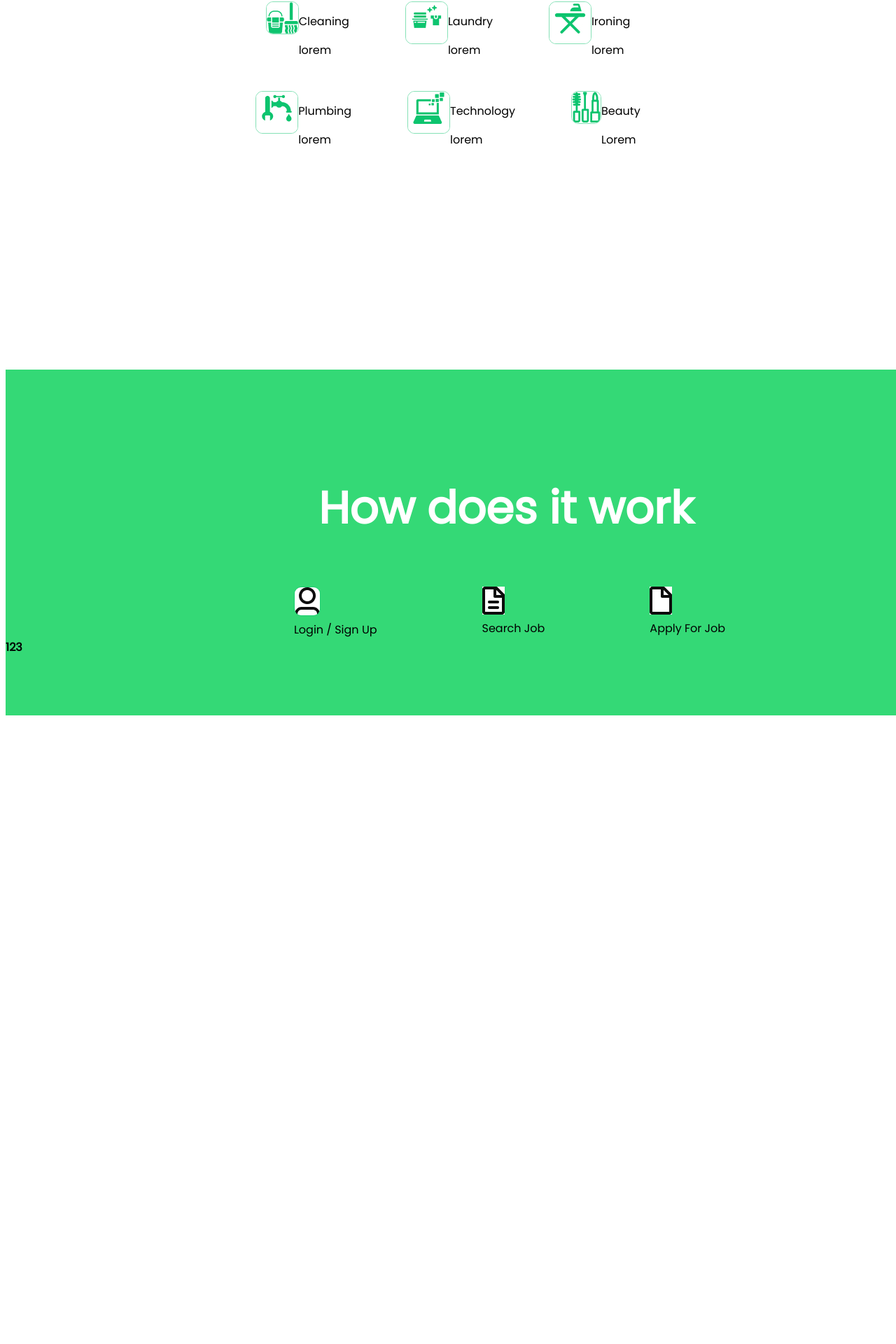
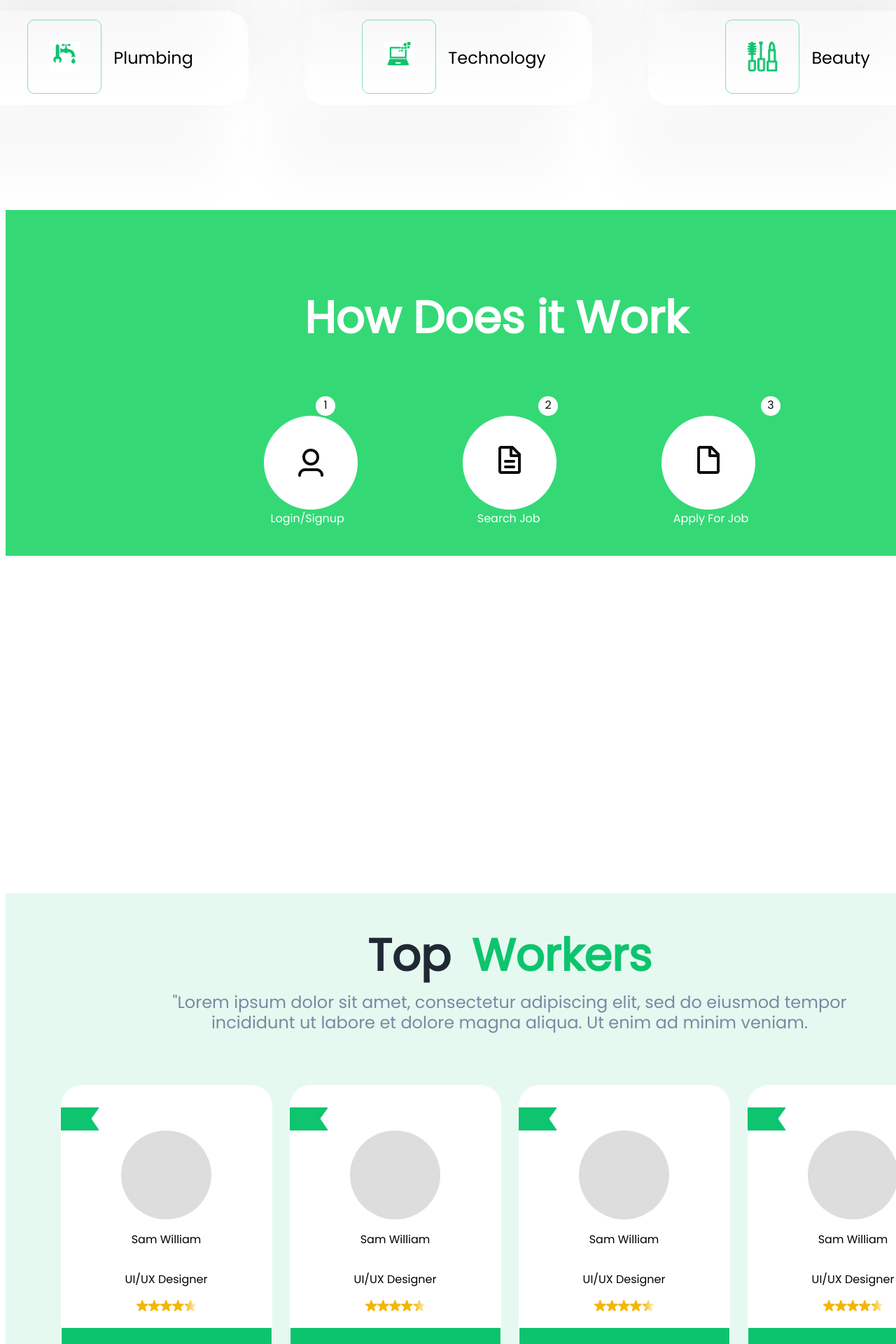
Before and after one commit to Tiko8686/motaka2, a React (Create React App) app: page / in a window 1280 px wide. Shown: the part 812-2732 px from the top of the page at 70% size. Built offline with nearby package versions, Linux system fonts and the light colour scheme.

Commit message:
homepage styles

```diff
--- a/package.json
+++ b/package.json
@@ -15,6 +15,7 @@
     "@material-ui/core": "^4.12.4",
     "@mui/icons-material": "^5.6.2",
     "@mui/material": "^5.6.4",
+    "@react-icons/all-files": "^4.1.0",
     "@testing-library/jest-dom": "^5.16.2",
     "@testing-library/react": "^12.1.2",
     "@testing-library/user-event": "^13.5.0",
--- a/src/components/homePage/HomePage.jsx
+++ b/src/components/homePage/HomePage.jsx
@@ -52,68 +52,60 @@ export const HomePage = () => {
   return (
     // <header className="header_homePage">
     <div className="container_homePage">
-    <div className="first3">
       <div className="title_homePage">
         <div className="startcareer">
           <p className="paraStart">
             Start Your Career Here With <span>1000+</span> Best Jobs For You
           </p>
           <div className="search_homePage">
-              <input className="searchInput"
+            <input
+              className="searchInput"
               type="search"
               name=""
               id=""
-                placeholder={"Find the job you want"}
-
+              placeholder={"AiOutlineSearch Find the job you want"}
             />
-               <img className="srcIcon" src={Search} alt="" />
+            {/* <img className="srcIcon" src={Search} alt="" /> */}
             <button className="srcBtn">Search</button>
-
           </div>
         </div>
         {/* <img className="girlImg" src={HPImg} alt="" /> */}
       </div>
-        </div>
+
       <div className="popularity">
         <div className="popular">
           Popular <span className="greenJob">Job</span> Categories
         </div>
         <div className="jobTxt">
           Lorem ipsum dolor sit amet, consectetur adipiscing elit, sed do
-            eiusmod tempor incididunt ut labore et dolore magna aliqua. Ut enim
-            ad minim veniam.
+          eiusmod tempor incididunt ut labore et dolore magna aliqua. Ut enim ad
+          minim veniam.
         </div>
-
 
         <div className="categories_bar">
           <div className="categories1">
             <div className="frst">
-            <span>
+              <span className="imgDiv">
                 <img className="img1" src={Vector} alt="" />
               </span>
               <div>
                 <p>Cleaning</p>
-              <p>lorem</p>
               </div>
             </div>
-          <div className="scnd">
-            <span>
+            <div className="frst">
+              <span className="imgDiv">
                 <img className="img1" src={laundry} alt="" />
               </span>
               <div>
                 <p>Laundry</p>
-              <p>lorem</p>
-
               </div>
             </div>
-          <div className="thrd">
-            <span>
+            <div className="frst">
+              <span className="imgDiv">
                 <img className="img1" src={iron} alt="" />
               </span>
               <div>
                 <p>Ironing</p>
-              <p>lorem</p>
-
               </div>
             </div>
           </div>
@@ -124,56 +116,54 @@ export const HomePage = () => {
               </span>
               <div>
                 <p>Plumbing</p>
-              <p>lorem</p>
               </div>
             </div>
             <div className="fift">
               <span>
-              <img className="img1"   src={technology} alt="" />
+                <img className="img1" src={technology} alt="" />
               </span>
               <div>
                 <p>Technology</p>
-              <p>lorem</p>
               </div>
-
             </div>
             <div className="six">
               <span>
-              <img className="img1"  src={beauty} alt="" />
+                <img className="img1" src={beauty} alt="" />
               </span>
               <div>
                 <p>Beauty</p>
-              <p>Lorem </p>
-
               </div>
             </div>
-        </div> </div></div>
+          </div>{" "}
+        </div>
+      </div>
       <div className="loginBar_homePage">
-          <p>How does it work</p>
+        <p>How Does it Work</p>
+        <div className="right_round">
+          <div className="numbers">1</div>
+          <div className="numbers">2</div>
+          <div className="numbers">3</div>
+        </div>
         <div className="round_bar_homePage">
           <div className="round1">
-              <span>
-                <img className="img1"  src={IconPerson} alt="" />
-              </span>
-              <div>Login / Sign Up</div>
+            <img className="LogImg" src={IconPerson} alt="" />
           </div>
           <div className="round2">
             <span>
               <img src={IconList} alt="" />
             </span>
-              <div>Search Job</div>
           </div>
           <div className="round3">
             <span>
               <img src={IconList1} alt="" />
             </span>
-              <div>Apply For Job</div>
           </div>
         </div>
-          <div className="right_round">
-            <b>1</b>
-            <b>2</b>
-            <b>3</b>
+
+        <div className="HDWtext">
+          <div>Login/Signup</div>
+          <div>Search Job</div>
+          <div>Apply For Job</div>
         </div>
       </div>
       <div className="min_round_left">
@@ -196,26 +186,28 @@ export const HomePage = () => {
         <p></p>
         <p></p>
       </div>
+
       <div className="topWorkers_homePage">
         <div id="title_topWorkers">
-            <div>
-              Top <span> Workers</span>
+          <div className="topWorkers">
+            Top <span id="greenWork"> Workers</span>
           </div>
-            <div>
+          <div className="topWorkTxt">
             "Lorem ipsum dolor sit amet, consectetur adipiscing elit, sed do
-              eiusmod tempor incididunt ut labore et dolore magna aliqua. Ut
-              enim ad minim veniam.
+            eiusmod tempor incididunt ut labore et dolore magna aliqua. Ut enim
+            ad minim veniam.
           </div>
         </div>
-          <div id="user_workers1">
-            <div>
-              <img src={Fl} alt="" />
-            </div>
+        <div className="workersImg">
+
+          <div id="user_workers2">
+            <img className="imgBig" src={Fl} alt="" />
+            <div className="centerWork">
+              {" "}
+              <div className="imgWork"></div>
               <p>Sam William</p>
               <p>UI/UX Designer</p>
-            <span>
-              <p>View</p>
-            </span>
+              <span></span>
               <div className="star_workers">
                 <img src={Star} alt="" />
                 <img src={Star} alt="" />
@@ -223,16 +215,17 @@ export const HomePage = () => {
                 <img src={Star} alt="" />
                 <img src={Star1} alt="" />
               </div>
+              <p className="view">View</p>
             </div>
-          <div id="user_workers2">
-            <div>
-              <img src={Fl} alt="" />
           </div>
+          <div id="user_workers1">
+            <img className="imgBig" src={Fl} alt="" />
+            <div className="centerWork">
+              {" "}
+              <div className="imgWork"></div>
               <p>Sam William</p>
               <p>UI/UX Designer</p>
-            <span>
-              <p>View</p>
-            </span>
+              <span></span>
               <div className="star_workers">
                 <img src={Star} alt="" />
                 <img src={Star} alt="" />
@@ -240,16 +233,17 @@ export const HomePage = () => {
                 <img src={Star} alt="" />
                 <img src={Star1} alt="" />
               </div>
+              <p className="view">View</p>
+            </div>
           </div>
           <div id="user_workers3">
-            <div>
-              <img src={Fl} alt="" />
-            </div>
+            <img className="imgBig" src={Fl} alt="" />
+            <div className="centerWork">
+              {" "}
+              <div className="imgWork"></div>
               <p>Sam William</p>
               <p>UI/UX Designer</p>
-            <span>
-              <p>View</p>
-            </span>
+              <span></span>
               <div className="star_workers">
                 <img src={Star} alt="" />
                 <img src={Star} alt="" />
@@ -257,16 +251,17 @@ export const HomePage = () => {
                 <img src={Star} alt="" />
                 <img src={Star1} alt="" />
               </div>
+              <p className="view">View</p>
+            </div>
           </div>
           <div id="user_workers4">
-            <div>
-              <img src={Fl} alt="" />
-            </div>
+            <img className="imgBig" src={Fl} alt="" />
+            <div className="centerWork">
+              {" "}
+              <div className="imgWork"></div>
               <p>Sam William</p>
               <p>UI/UX Designer</p>
-            <span>
-              <p>View</p>
-            </span>
+              <span></span>
               <div className="star_workers">
                 <img src={Star} alt="" />
                 <img src={Star} alt="" />
@@ -274,12 +269,16 @@ export const HomePage = () => {
                 <img src={Star} alt="" />
                 <img src={Star1} alt="" />
               </div>
+              <p className="view">View</p>
+            </div>
+          </div>
         </div>
         <div>
           <span></span>
           <span></span>
           <span></span>
         </div>
+
         <div className="end_page">
           <p></p>
           <p></p>
@@ -317,22 +316,7 @@ export const HomePage = () => {
           <img src={TelegramGreen} alt="" />
         </div>
       </div>
-        <div className="buttons_bar">
-          <div>
-             <button onClick={() => SignIn("SignIn")}>SignIn</button>
-          </div>
-          <div>
-            <button onClick={() => JobListing("JobListing")}>JobListing</button>
-          </div>
-          <div>
-            <button onClick={() => ForgotPass("ForgotPass")}>ForgotPass</button>
-          </div>
-          <div>
-            <button onClick={() => Verification("Verification")}>
-              Verification
-            </button>
-          </div>
-        </div>
+
     </div>
   );
 };
--- a/src/components/homePage/Homepage.scss
+++ b/src/components/homePage/Homepage.scss
@@ -1,17 +1,16 @@
 .title_homePage {
   display: flex;
-}
-.first3 {
+  justify-content: center;
+
+}
+
+.container_homePage {
   display: flex;
   flex-direction: column;
-  gap: 260px;
-}
-.container_homePage {
-  display: flex;
-  flex-direction: column;
-  gap: 300px;
+  gap: 150px;
 }
 .startcareer {
+
   width: 764px;
   height: 300px;
   font-family: "Poppins", sans-serif;
@@ -20,6 +19,12 @@
   font-size: 64px;
   line-height: 100px;
   color: #1f2833;
+  display: flex;
+  justify-content: center;
+  flex-direction: column;
+
+}
+.paraStart {
 }
 .popular {
   display: flex;
@@ -39,14 +44,12 @@
 .popularity {
   display: flex;
   justify-content: center;
+  align-items: center;
   flex-direction: column;
   gap: 20px;
 }
 .jobTxt {
-  display: flex;
-  justify-content: center;
-  align-items: center;
-  text-align: center;
+align-items: center;
   width: 982px;
   height: 58px;
   font-family: "Poppins", sans-serif;
@@ -185,7 +188,7 @@
   background: #ffffff;
   border-radius: 30px;
   border: 0px;
-  padding-left: 70px;
+
   outline-color: rgba(13, 196, 110, 0.2);
   width: 519px;
   height: 64px;
@@ -208,9 +211,8 @@
   cursor: pointer;
 }
 .srcIcon {
-  position: absolute;
-  left: 85px;
-  margin-top: 17px;
+ width: 50px;
+ height: 50px;
 }
 // input {
 // position: absolute;
@@ -328,6 +330,7 @@
   display: flex;
   justify-content: center;
 
+
   gap: 80px;
 }
 .categories2 {
@@ -344,21 +347,48 @@
   box-shadow: 40px -30px 70px rgba(121, 121, 121, 0.07),
     -40px 100px 70px rgba(121, 121, 121, 0.05);
   background: #ffffff;
-
   border-radius: 30px;
 }
 .img1 {
-  border: 0.5px solid rgba(13, 196, 110, 0.5);
-  border-radius: 10px;
+
+      width: 44.25px;
+      height: 44.25px;
+      border: 0.5px solid rgba(13, 196, 110, 0.5);
+      border-radius: 10px;
+      margin-left: 30px;
+      text-align: center;
+      font-family: "Poppins";
+      margin: 17px ;
+      padding: 30px;
+vertical-align: center;
+}
+.imgDiv{
+  color: #0d0d0d;
 }
 .frst,
 .scnd,
 .thrd,
 .four,
 .fift,
-.six{
-  display: flex;
-}
+.six {
+  width: 411px;
+  height: 134px;
+  font-style: normal;
+  font-weight: 500;
+  font-size: 24px;
+  line-height: 24px;
+
+  box-shadow: 40px -30px 70px rgba(121, 121, 121, 0.07),
+    -40px 100px 70px rgba(121, 121, 121, 0.05);
+  border-radius: 30px;
+  align-items: center;
+display: flex;
+justify-content: center;
+  cursor: pointer;
+
+}
+
+
 // .categories1 {
 //   position: relative;
 //   width: 411px;
@@ -439,10 +469,9 @@
   height: 494px;
   margin: 0 auto;
 
-
   background: #34d976;
   p {
-    width: 546px;
+    width: 586px;
     height: 64px;
     font-family: "Poppins";
     font-style: normal;
@@ -459,6 +488,44 @@
   justify-content: center;
   gap: 150px;
 }
+.round1,.round2,.round3{
+  box-sizing: border-box;
+      width: 134px;
+      height: 134px;
+      border: 0.5px solid #ffffff;
+      border-radius: 100%;
+      display: flex;
+      justify-content: center;
+
+      align-items: center;
+     background-color: #ffffff;
+
+}
+.HDWtext{
+  color: #ffffff
+  ;
+  display: flex;
+  justify-content: center;
+  gap: 190px;
+}
+.right_round {
+  color: #ffffff;
+  display: flex;
+  justify-content: center;
+   gap: 290px;
+   padding-left: 110px;
+
+ }
+ .numbers{
+  display: flex;
+  justify-content: center;
+  background-color: #ffffff;
+  border-radius: 100px;
+  width: 28px;
+  height: 28px;
+  color: #0d0d0d;
+ }
+
 // .round_bar_homePage {
 //   position: relative;
 //   width: 1020px;
@@ -824,21 +891,123 @@
 //   }
 // }
 
-// .topWorkers_homePage {
-//   width: 1440px;
-//   height: 914px;
-//   margin: 0 auto;
-//   position: absolute;
-//   top: 2021px;
-//   left: 0px;
-//   background: rgba(13, 196, 110, 0.1);
-// }
-
-// #title_topWorkers {
+.topWorkers_homePage {
+  width: 1440px;
+  height: 914px;
+  margin: 0 auto;
+ display: flex;
+ justify-content: center;
+ flex-direction: column;
+  gap: 75px;
+  background: rgba(13, 196, 110, 0.1);
+}
+
+#title_topWorkers {
+  display: flex;
+  justify-content: center;
+  flex-direction: column;
+  align-items: center;
+  gap: 20px;
+  // width: 407px;
+  // height: 64px;
+  // font-family: "Poppins";
+  //     font-style: normal;
+  //     font-weight: 600;
+  //     font-size: 64px;
+  //     line-height: 64px;
+}
+.topWorkers{
+  font-family: "Poppins";
+      font-style: normal;
+      font-weight: 600;
+      font-size: 64px;
+      line-height: 64px;
+      display: flex;
+      justify-content: center;
+      align-items: center;
+      gap: 30px;
+      width: 407px;
+      height: 64px;
+      color: #1f2833;
+}
+#greenWork{color: #0dc46e;}
+.topWorkTxt{
+  font-family: "Poppins";
+      font-style: normal;
+      font-weight: 400;
+      font-size: 24px;
+      line-height: 29px;
+      display: flex;
+      align-items: center;
+      text-align: center;
+      color: #7a88a3;
+      width: 982px;
+      height: 58px;
+}
+.workersImg{
+
+  display: flex;
+  justify-content: center;
+  gap: 25px;
+}
+#user_workers1,#user_workers2,#user_workers3,#user_workers4 {
+  width: 302px;
+  height: 418px;
+  left: 80px;
+  top: 298px;
+  background: #ffffff;
+  border-radius: 30px;
+  display: flex;
+  justify-content: center;
+  flex-direction: column;
+
+
+}
+.centerWork{
+  display: flex;
+  justify-content: center;
+  align-items: center;
+  flex-direction: column;
+  height: 321px;
+}
+.imgBig{
+
+  display: flex;
+  justify-content: left;
+  text-align: left;
+  height: 33px;
+  width: 55px;
+}
+.imgWork{
+  display: flex;
+  justify-content: center;
+ align-items: center;
+  width: 129px;
+      height: 129px;
+      border-radius: 100%;
+      background: rgba(196, 196, 196, 0.57);
+}
+.nameWorkers{
+  display: flex;
+  justify-content: center;
+}
+.view{
+  color: #ffffff;
+  display: flex;
+  justify-content: center;
+  align-items: center;
+  text-align: center;
+  background-color: #0dc46e;
+  border-bottom-left-radius: 30px;
+  border-bottom-right-radius: 30px;
+  height: 70px;
+  width: 300px;
+ margin-bottom: -30px;
+}
 //   div:nth-child(1) {
 //     position: absolute;
-//     width: 407px;
-//     height: 64px;
+    // width: 407px;
+    // height: 64px;
 //     left: 516px;
 //     top: 0px;
 //     font-family: "Poppins";
@@ -876,12 +1045,12 @@
 
 // #user_workers1 {
 //   position: absolute;
-//   width: 302px;
-//   height: 418px;
-//   left: 80px;
-//   top: 298px;
-//   background: #ffffff;
-//   border-radius: 30px;
+  // width: 302px;
+  // height: 418px;
+  // left: 80px;
+  // top: 298px;
+  // background: #ffffff;
+  // border-radius: 30px;
 
 //   div:nth-of-type(1) {
 //     position: absolute;
@@ -1262,6 +1431,12 @@
 //   cursor: pointer;
 // }
 
+.footer_homePage{
+  display: flex;
+  justify-content: center;
+  gap: 50px;
+
+}
 // .footer_homePage {
 //   span {
 //     position: absolute;
```
Also changed, not shown: 1 other file (tests, documents, lock files or other folders). Lines whose indentation alone changed are shown as unchanged.
